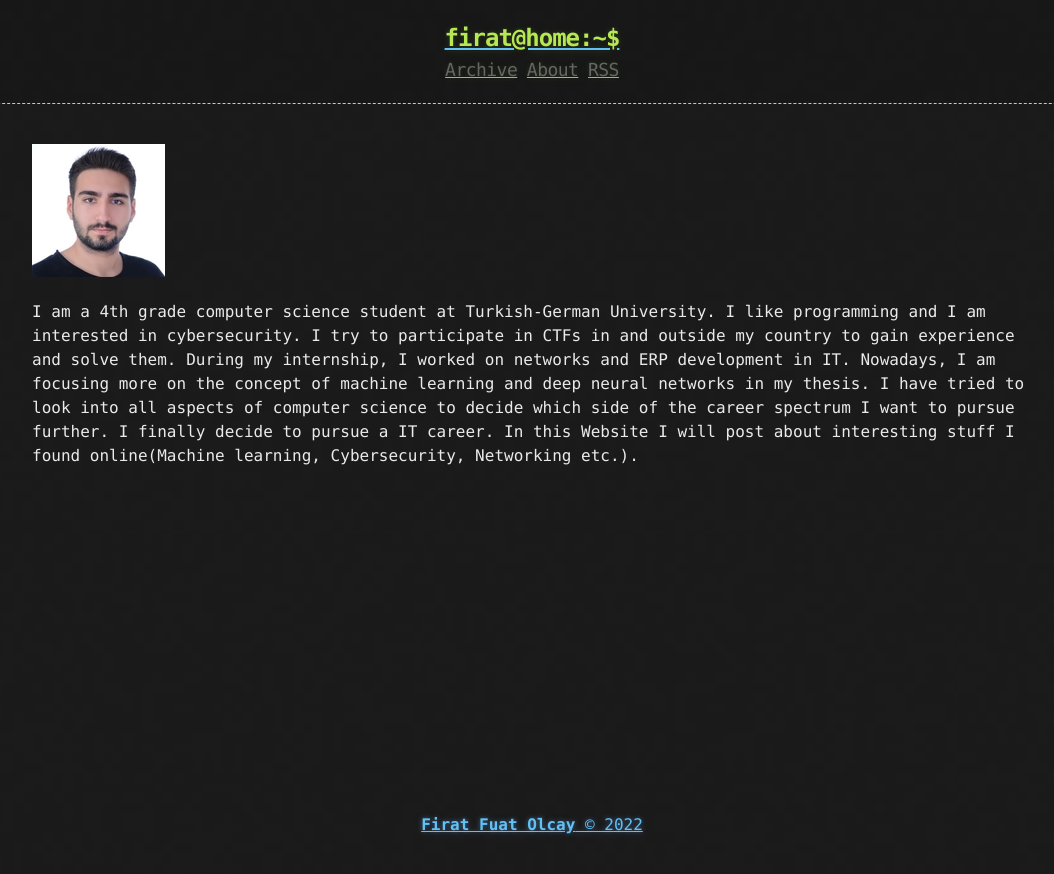
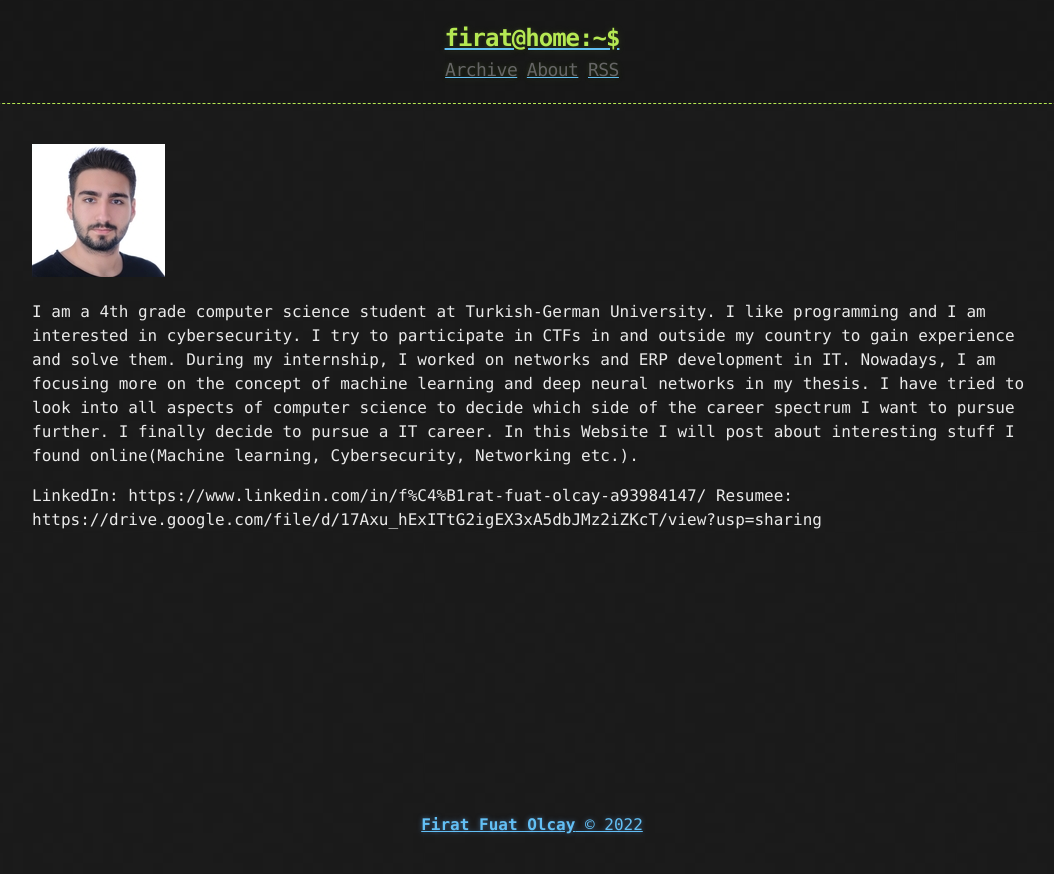
Before and after one commit to firatfolcay/firatfolcay.github.io, a Jekyll site: the page built from about.md, in a window 1280 px wide. Shown: the top 874 px of the page, without its empty margins (108-1162 px from the left). Built offline with Jekyll 4.4.1, drawn with Linux system fonts in a browser that asks for light colours; some of the changed lines change nothing that is shown.

Commit message:
Update about.md

```diff
--- a/about.md
+++ b/about.md
@@ -13,3 +13,7 @@ machine learning and deep neural networks in my thesis. I have tried to look int
 aspects of computer science to decide which side of the career spectrum I want to pursue
 further. I finally decide to pursue a IT career. In this Website I will post about interesting stuff
 I found online(Machine learning, Cybersecurity, Networking etc.).
+
+
+ LinkedIn: https://www.linkedin.com/in/f%C4%B1rat-fuat-olcay-a93984147/
+ Resumee: https://drive.google.com/file/d/17Axu_hExITtG2igEX3xA5dbJMz2iZKcT/view?usp=sharing
```
